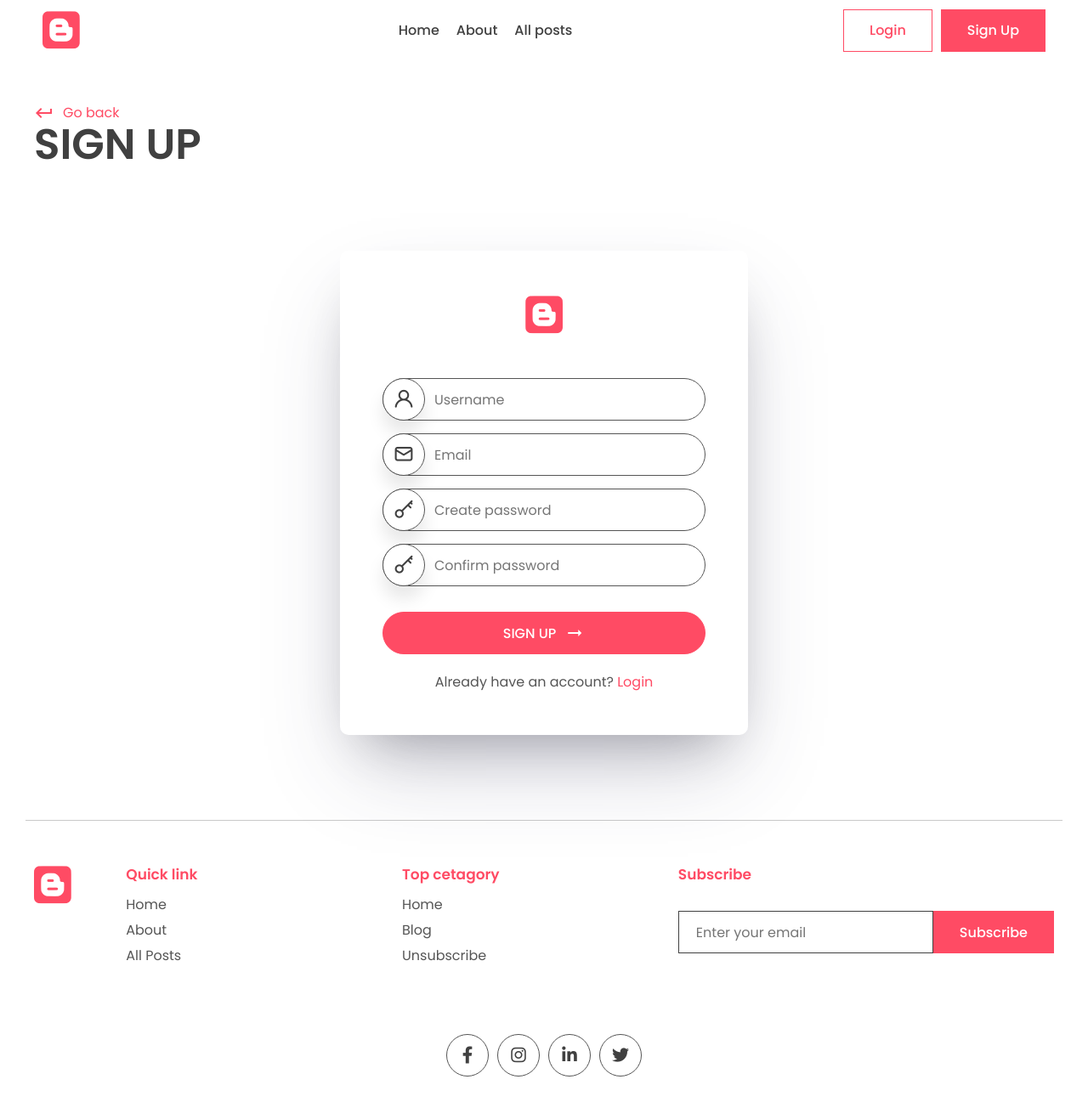
After one commit to andreistr21/blog-website, a Django app: page /signup/ in a window 1280 px wide. The commit adds this page. Shown: the whole page at 85% size. Run offline with Django 4.2, Linux system fonts and the light colour scheme; some libraries are stand-ins or nearby versions.

Commit message:
Add login and signup pages

```diff
--- a/app/forms.py
+++ b/app/forms.py
@@ -1,4 +1,6 @@
+from distutils.command.clean import clean
 from django import forms
+from django.contrib.auth.models import User
 from django.utils.translation import gettext_lazy
 
 from app.models import Comments, Subscribe
@@ -26,3 +28,29 @@ class SubscribeForm(forms.ModelForm):
     def __init__(self, *args, **kwargs):
         super().__init__(*args, **kwargs)
         self.fields["email"].widget.attrs["placeholder"] = "Enter your email"
+
+
+class LoginForm(forms.Form):
+    username = forms.CharField(widget=forms.TextInput(attrs={"placeholder": "Username"}))
+    password = forms.CharField(widget=forms.PasswordInput(attrs={"placeholder": "Password"}))
+
+
+class SignupForm(forms.ModelForm):
+    confirm_password = forms.CharField(widget=forms.PasswordInput(attrs={"placeholder": "Confirm password"}))
+
+    class Meta:
+        model = User
+        fields = ("username", "email", "password")
+        widgets = {
+            "username": forms.TextInput(attrs={"placeholder": "Username"}),
+            "email": forms.EmailInput(attrs={"placeholder": "Email"}),
+            "password": forms.PasswordInput(attrs={"placeholder": "Create password"}),
+        }
+
+    def clean(self):
+        cleaned_data = super(SignupForm, self).clean()
+        password = cleaned_data.get("password")
+        confirm_password = cleaned_data.get("confirm_password")
+
+        if password != confirm_password:
+            self.add_error("confirm_password", "Password mismatch")
--- a/app/static/app/style.css
+++ b/app/static/app/style.css
@@ -1064,3 +1064,9 @@ main {
 .reply button {
   background: transparent;
 }
+.logging-error {
+  color: red;
+  font-size: 1.6rem;
+  font-weight: 400;
+  margin-top: 2rem;
+}
--- /dev/null
+++ b/app/templates/app/signup.html
@@ -0,0 +1,87 @@
+{% extends 'base.html' %}
+
+{% block title %}Blog | Welcome{% endblock title %}
+
+{% block content %}
+<main>
+    <div class="container">
+        <div class="page-name">
+            <a href="#" class="learn">
+                <span class="material-icons"> keyboard_return </span> Go back
+            </a>
+            <h1>Sign Up</h1>
+        </div>
+
+        <form action="" class="form" method="post">
+            {% csrf_token %}
+            <center>
+                <div class="logo f-logo">
+                    <i class="fa-brands fa-blogger"></i>
+                </div>
+                <div class="inputs">
+                    <div>
+                        <div class="search-bar s-active input">
+                            {{form.username}}
+                            <div class="animated-search">
+                                <i class="uil uil-user"></i>
+                            </div>
+                        </div>
+                        {% if form.errors.username %}
+                        <div class="field-error">
+                            <p>{{form.errors.username.0}}</p>
+                        </div>
+                        {% endif %}
+                    </div>
+
+                    <div>
+                        <div class="search-bar s-active input">
+                            {{form.email}}
+                            <div class="animated-search">
+                                <i class="uil uil-envelope-alt"></i>
+                            </div>
+                        </div>
+                        {% if form.errors.emial %}
+                        <div class="field-error">
+                            <p>{{form.errors.emial.0}}</p>
+                        </div>
+                        {% endif %}
+                    </div>
+
+                    <div>
+                        <div class="search-bar s-active input">
+                            {{form.password}}
+                            <div class="animated-search">
+                                <i class="uil uil-key-skeleton"></i>
+                            </div>
+                        </div>
+                        {% if form.errors.password %}
+                        <div class="field-error">
+                            <p>{{form.errors.password.0}}</p>
+                        </div>
+                        {% endif %}
+                    </div>
+                    <div>
+                        <div class="search-bar s-active input">
+                            {{form.confirm_password}}
+                            <div class="animated-search">
+                                <i class="uil uil-key-skeleton"></i>
+                            </div>
+                        </div>
+                        {% if form.errors.confirm_password %}
+                        <div class="field-error">
+                            <p>{{form.errors.confirm_password.0}}</p>
+                        </div>
+                        {% endif %}
+                    </div>
+                    <button class="btn btn-primary rounded">
+                        SIGN UP <span class="material-icons"> arrow_right_alt </span>
+                    </button>
+                    <center>
+                        <p>Already have an account? <a href="{% url 'login' %}">Login</a></p>
+                    </center>
+                </div>
+            </center>
+        </form>
+    </div>
+</main>
+{% endblock content %}
--- a/app/urls.py
+++ b/app/urls.py
@@ -9,4 +9,6 @@ urlpatterns = [
     path("author/<slug:slug>", views.author_page, name="author_page"),
     path("search/", views.search_posts, name="search"),
     path("about/", views.about_page, name="about"),
+    path("login/", views.login_page, name="login"),
+    path("signup/", views.signup_page, name="signup"),
 ]
--- a/app/views.py
+++ b/app/views.py
@@ -1,8 +1,10 @@
+from operator import truediv
+from django.contrib.auth import authenticate, login
 from django.contrib.auth.models import User
+from django.db.models import Count
 from django.shortcuts import redirect, render
-from django.db.models import Count
 
-from app.forms import CommentForm, SubscribeForm
+from app.forms import CommentForm, LoginForm, SubscribeForm, SignupForm
 from app.models import Comments, Post, Profile, Tag, WebsiteMeta
 
 
@@ -31,7 +33,7 @@ def index(request):
         "subscribe_form": subscribe_form,
         "subscribe_successful": subscribe_successful,
         "featured_post": featured_post,
-        "website_info": website_info
+        "website_info": website_info,
     }
     return render(request, "app/index.html", context)
 
@@ -105,3 +107,41 @@ def about_page(request):
 
     context = {"website_info": website_info}
     return render(request, "app/about.html", context)
+
+
+def login_page(request):  # sourcery skip: use-named-expression
+    form = LoginForm()
+    logging_failed = False
+
+    if request.POST:
+        login_form = LoginForm(request.POST)
+        if login_form.is_valid():
+            user = authenticate(
+                username=login_form.cleaned_data["username"], password=login_form.cleaned_data["password"]
+            )
+            if user:
+                login(request, user)
+            else:
+                logging_failed = True
+
+    context = {"form": form, "is_authenticated": request.user.is_authenticated, "logging_failed": logging_failed}
+    return render(request, "app/login.html", context)
+
+
+def signup_page(request):
+    form = SignupForm()
+
+    if request.POST:
+        form = SignupForm(request.POST)
+        if form.is_valid():
+            User.objects.create_user(
+                username=request.POST.get("username"),
+                email=request.POST.get("email"),
+                password=request.POST.get("password"),
+            )
+            print("User is created!!!!")
+        else:
+            print(form.errors)
+
+    context = {"form": form}
+    return render(request, "app/signup.html", context)
```
Also changed, not shown: app/templates/app/login.html (added, +50 -0 lines), db.sqlite3.
